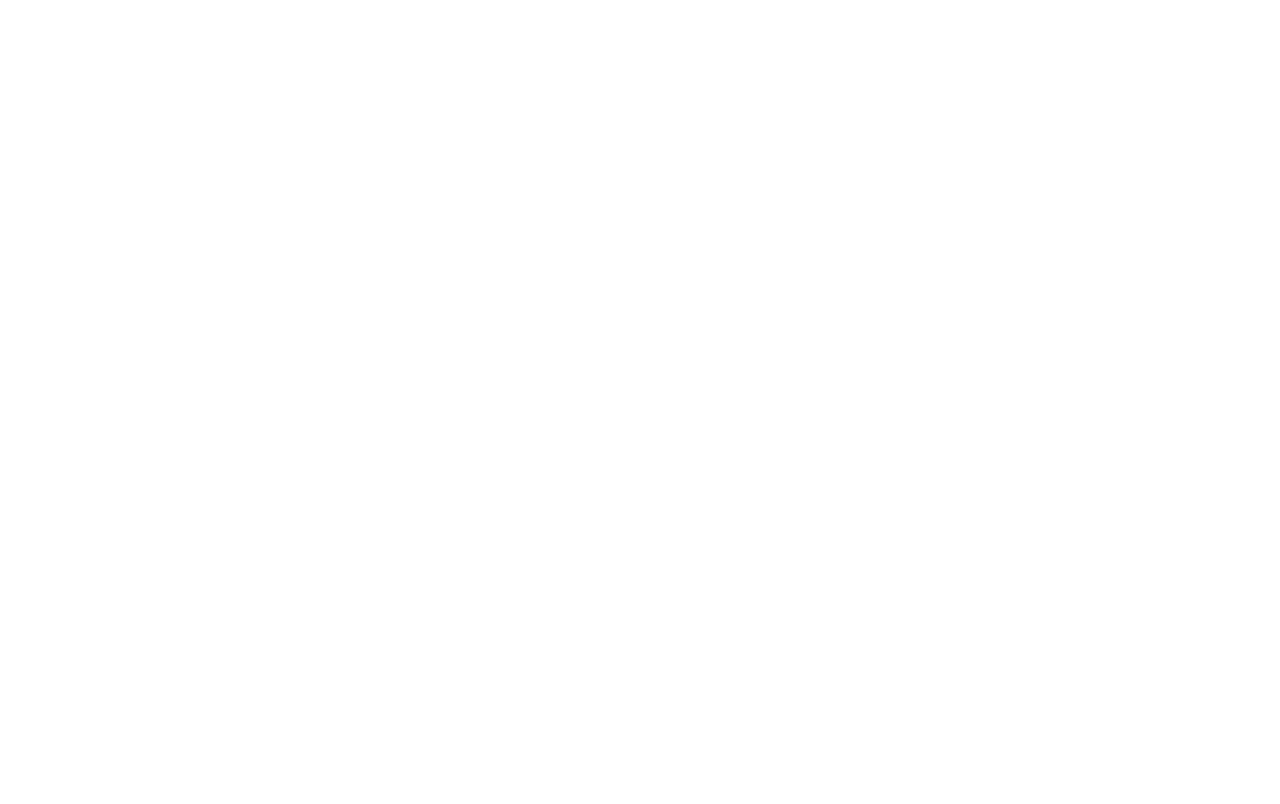
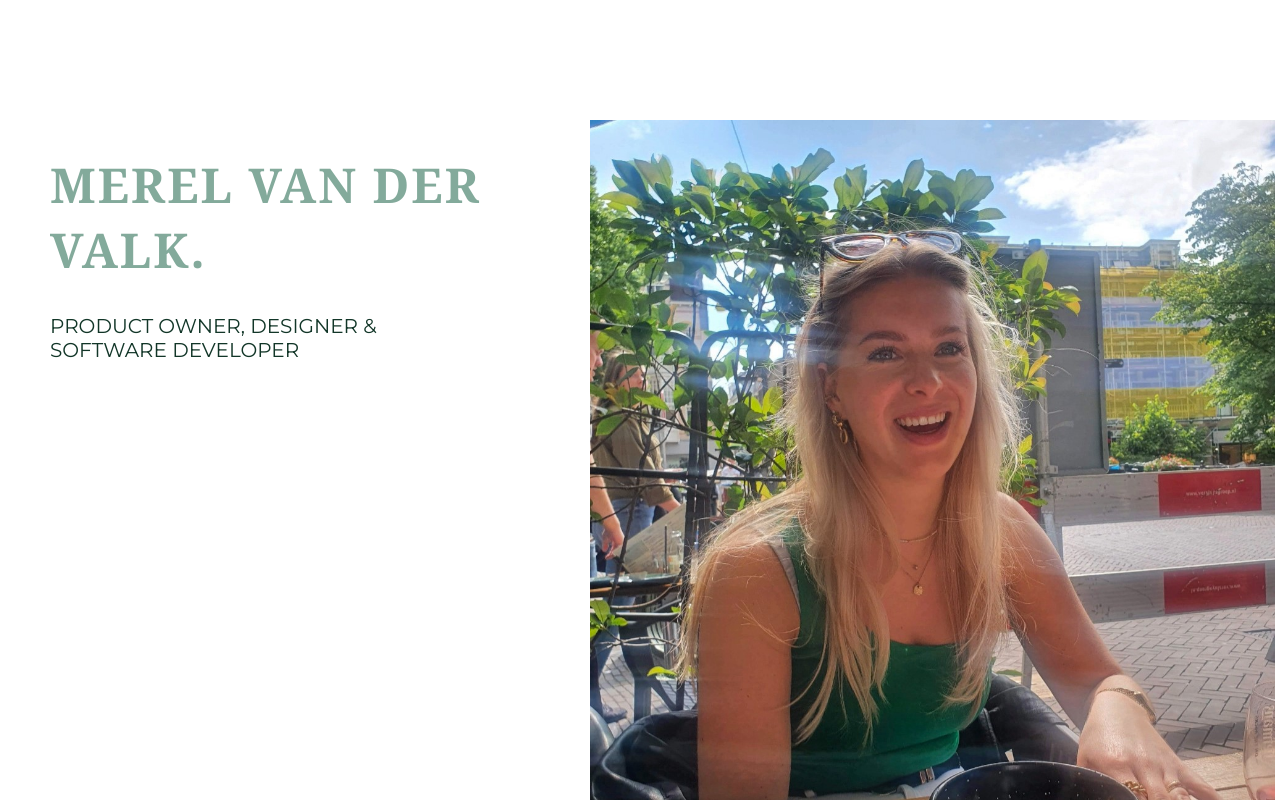
Before and after one commit to MerelValk/portfolio-july-2022, a React (Create React App) app: page / in a window 1280 px wide. Built offline with nearby package versions, Linux system fonts and the light colour scheme.

Commit message:
created header

```diff
--- /dev/null
+++ b/src/components/header/Header.jsx
@@ -0,0 +1,17 @@
+import React from 'react';
+import style from './header.module.css'
+
+export default function Header() {
+  return (
+      <div className={style.container}>
+        <div className={style.leftContainer}>
+          <h1>Merel van der Valk.</h1>
+          <p>PRODUCT OWNER, DESIGNER &</p>
+          <p>SOFTWARE DEVELOPER</p>
+        </div>
+        <div className={style.rightContainer}>
+          <img src="MerelUtrecht.jpg" alt="Merel lachend" className={style.headerImage}/>
+        </div>
+      </div>
+  )
+}
--- /dev/null
+++ b/src/components/header/header.module.css
@@ -0,0 +1,15 @@
+.container {
+    width: 100%;
+    display: flex;
+    height: 85vh;
+}
+
+.leftContainer, .rightContainer {
+    width: 50%;
+    height: 100%;
+    padding: 0 50px;
+}
+
+.headerImage {
+    height: 100%;
+}
--- /dev/null
+++ b/src/components/navigation/Navbar.jsx
@@ -0,0 +1,10 @@
+import React from 'react';
+import style from './navbar.module.css'
+
+export default function Navbar() {
+  return (
+      <div className={style.container}>
+
+      </div>
+  )
+}
--- /dev/null
+++ b/src/components/navigation/navbar.module.css
@@ -0,0 +1,4 @@
+.container {
+    height: 15vh;
+    width: 100%;
+}
--- a/src/index.js
+++ b/src/index.js
@@ -3,6 +3,7 @@
 import './index.css';
 import App from './App';
 import reportWebVitals from './reportWebVitals';
+import "./styles/global.css";
 
 const root = ReactDOM.createRoot(document.getElementById('root'));
 root.render(
--- a/src/layout/Layout.jsx
+++ b/src/layout/Layout.jsx
@@ -1,11 +1,14 @@
 import React from 'react';
 import style from './layout.module.less'
+import MainPage from '../pages/MainPage';
+import Navbar from '../components/navigation/Navbar';
 
 function Layout() {
   return (
-    <>
-
-    </>
+    <div className={style.container}>
+      <Navbar className={style.navbar}/>
+      <MainPage />
+    </div>
   )
 }
 
--- a/src/layout/layout.module.less
+++ b/src/layout/layout.module.less
@@ -0,0 +1,5 @@
+.container {
+  width: 100vw;
+  display: flex;
+  flex-direction: column;
+}
--- /dev/null
+++ b/src/pages/MainPage.jsx
@@ -0,0 +1,10 @@
+import React from 'react';
+import Header from '../components/header/Header';
+
+export default function MainPage() {
+  return (
+      <>
+        <Header />
+      </>
+  )
+}
--- /dev/null
+++ b/src/styles/global.css
@@ -0,0 +1,16 @@
+@import "./theme.css";
+
+h1 {
+    font-family: var(--header-text);
+    font-size: 3em;
+    text-transform: uppercase;
+    color: var(--header-color);
+    letter-spacing: 2px;
+}
+
+p {
+    font-family: var(--main-text);
+    color: var(--text-color);
+    font-size: 20px;
+    margin: 0;
+}
--- /dev/null
+++ b/src/styles/theme.css
@@ -0,0 +1,10 @@
+@import url('https://fonts.googleapis.com/css2?family=Montserrat:ital,wght@0,300;0,400;0,500;0,600;1,300;1,400;1,500;1,600&family=Noto+Serif:ital,wght@0,400;0,700;1,400;1,700&display=swap');
+
+:root {
+    --header-text: "Noto Serif", serif;
+    --main-text: "Montserrat", sans-serif;
+    --light-green: #83AA9B;
+    --dark-green: #123628;
+    --text-color: var(--dark-green);
+    --header-color: var(--light-green);
+}
```
Also changed, not shown: public/MerelUtrecht.jpg (added).
